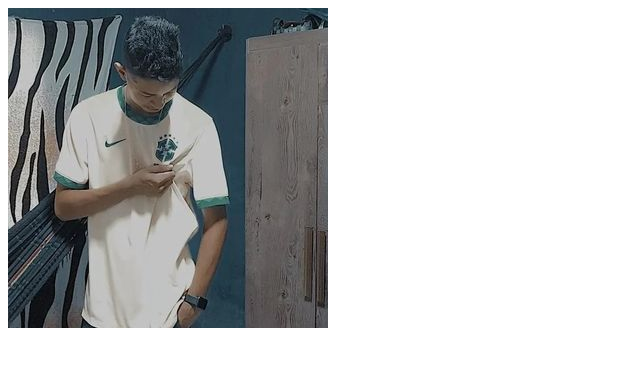
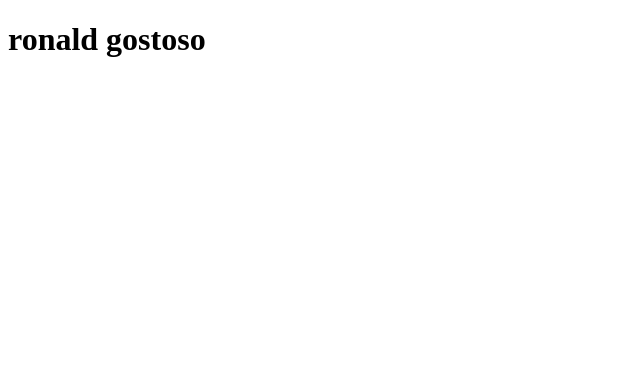
Before and after one commit to ronaldld/fans, a plain HTML site: page index.html in a window 1280 px wide. Shown: the whole page, without its empty margins (0-640 px from the left). Drawn offline with Linux system fonts and the light colour scheme.

Commit message:
segundo commit

```diff
--- a/index.html
+++ b/index.html
@@ -7,10 +7,10 @@
 </head>
 <body>
 
-    <div class="container">
-        <img src="./assest/IMG/img.jpg" alt="">
-    </div>
+    <header>
+        <h1>ronald gostoso</h1>
 
+    </header>
 
 </body>
 </html>
```
Also changed, not shown: img.jpg (deleted).
